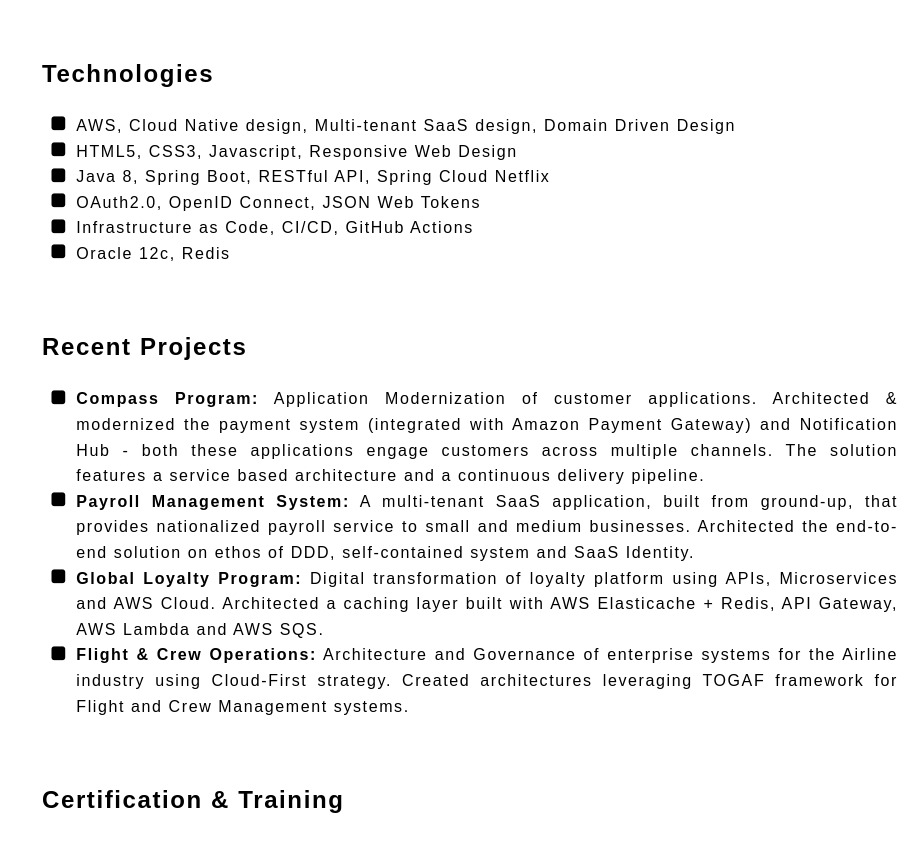
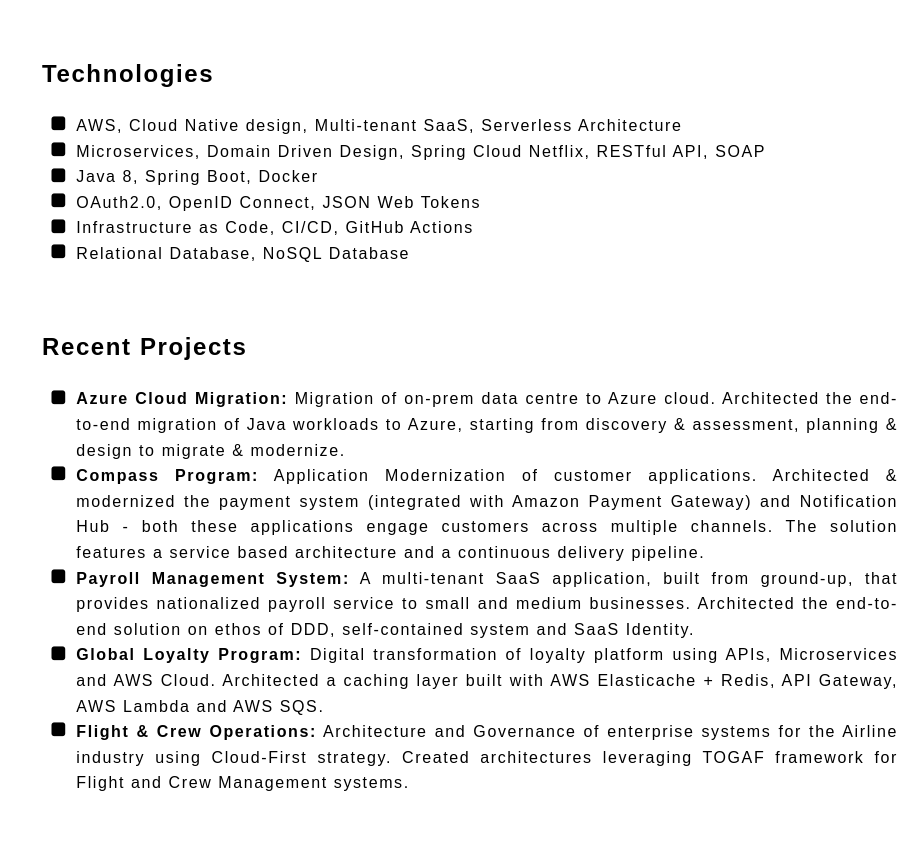
Before and after one commit to saifmomin/crc-frontend, a plain HTML site: page website/index.html in a window 1280 px wide. Shown: the part 1213-2055 px from the top of the page, without its empty margins (362-1280 px from the left). Drawn offline with Linux system fonts and the light colour scheme; no server answers.

Commit message:
updated index.html

```diff
--- a/website/index.html
+++ b/website/index.html
@@ -70,7 +70,7 @@
   </div>
     <div class="counter-left">
     <p><i class="fa fa-certificate" style="font-size:24px"></i></p>
-     <h3>5 x</h3>
+     <h3>6 x</h3>
      <p>AWS Certified</p>
     </div>
   <div class="counter-right">
@@ -126,12 +126,12 @@
     <h2>Technologies</h2>
     <article>
     <ul class="fa-ul">
-        <li><i class="fa-li fa fa-square"></i>AWS, Cloud Native design, Multi-tenant SaaS design, Domain Driven Design</li>
-        <li><i class="fa-li fa fa-square"></i>HTML5, CSS3, Javascript, Responsive Web Design</li>
-        <li><i class="fa-li fa fa-square"></i>Java 8, Spring Boot, RESTful  API, Spring Cloud Netflix</li>
+        <li><i class="fa-li fa fa-square"></i>AWS, Cloud Native design, Multi-tenant SaaS, Serverless Architecture</li>
+        <li><i class="fa-li fa fa-square"></i>Microservices, Domain Driven Design, Spring Cloud Netflix, RESTful  API, SOAP</li>
+        <li><i class="fa-li fa fa-square"></i>Java 8, Spring Boot, Docker</li>
         <li><i class="fa-li fa fa-square"></i>OAuth2.0, OpenID Connect, JSON Web Tokens</li>
         <li><i class="fa-li fa fa-square"></i>Infrastructure as Code, CI/CD, GitHub Actions</li>
-        <li><i class="fa-li fa fa-square"></i>Oracle 12c, Redis</li>
+        <li><i class="fa-li fa fa-square"></i>Relational Database, NoSQL Database</li>
 	</ul>
     </article>
     </section>
@@ -141,10 +141,11 @@
     <h2>Recent Projects</h2>
     <article>
     <ul class="fa-ul">
-     <li><i class="fa-li fa fa-square"></i><strong>Compass Program:</strong> Application Modernization of customer applications. Architected & modernized the payment system (integrated with Amazon Payment Gateway) and Notification Hub - both these applications engage customers across multiple channels. The solution features a service based architecture and a continuous delivery pipeline.</li>
-     <li><i class="fa-li fa fa-square"></i><strong>Payroll Management System:</strong> A multi-tenant SaaS application, built from ground-up, that provides nationalized payroll service to small and medium businesses. Architected the end-to-end solution on ethos of DDD, self-contained system and SaaS Identity.</li>
+        <li><i class="fa-li fa fa-square"></i><strong>Azure Cloud Migration:</strong> Migration of on-prem data centre to Azure cloud. Architected the end-to-end migration of Java workloads to Azure, starting from discovery & assessment, planning & design to migrate & modernize.</li>
+        <li><i class="fa-li fa fa-square"></i><strong>Compass Program:</strong> Application Modernization of customer applications. Architected & modernized the payment system (integrated with Amazon Payment Gateway) and Notification Hub - both these applications engage customers across multiple channels. The solution features a service based architecture and a continuous delivery pipeline.</li>
+        <li><i class="fa-li fa fa-square"></i><strong>Payroll Management System:</strong> A multi-tenant SaaS application, built from ground-up, that provides nationalized payroll service to small and medium businesses. Architected the end-to-end solution on ethos of DDD, self-contained system and SaaS Identity.</li>
         <li><i class="fa-li fa fa-square"></i><strong>Global Loyalty Program:</strong> Digital transformation of loyalty platform using APIs, Microservices and AWS Cloud. Architected a caching layer built with AWS Elasticache + Redis, API Gateway, AWS Lambda and AWS SQS.</li>
-     <li><i class="fa-li fa fa-square"></i><strong>Flight & Crew Operations:</strong> Architecture and Governance of enterprise systems for the Airline industry using Cloud-First strategy. Created architectures leveraging TOGAF framework for Flight and Crew Management systems.</li>
+        <li><i class="fa-li fa fa-square"></i><strong>Flight & Crew Operations:</strong> Architecture and Governance of enterprise systems for the Airline industry using Cloud-First strategy. Created architectures leveraging TOGAF framework for Flight and Crew Management systems.</li>
 	</ul>
     </article>
     </section>
```
